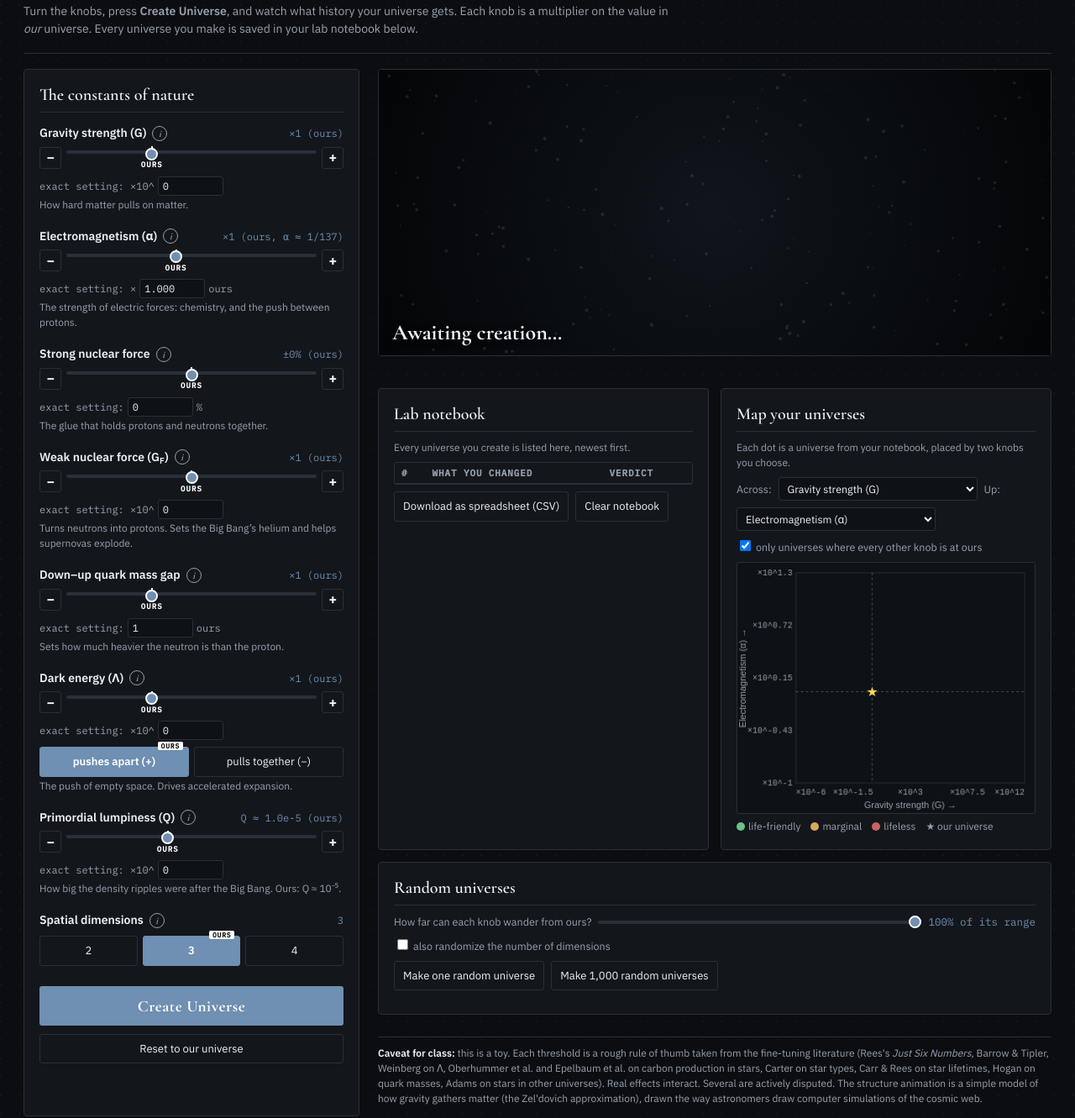
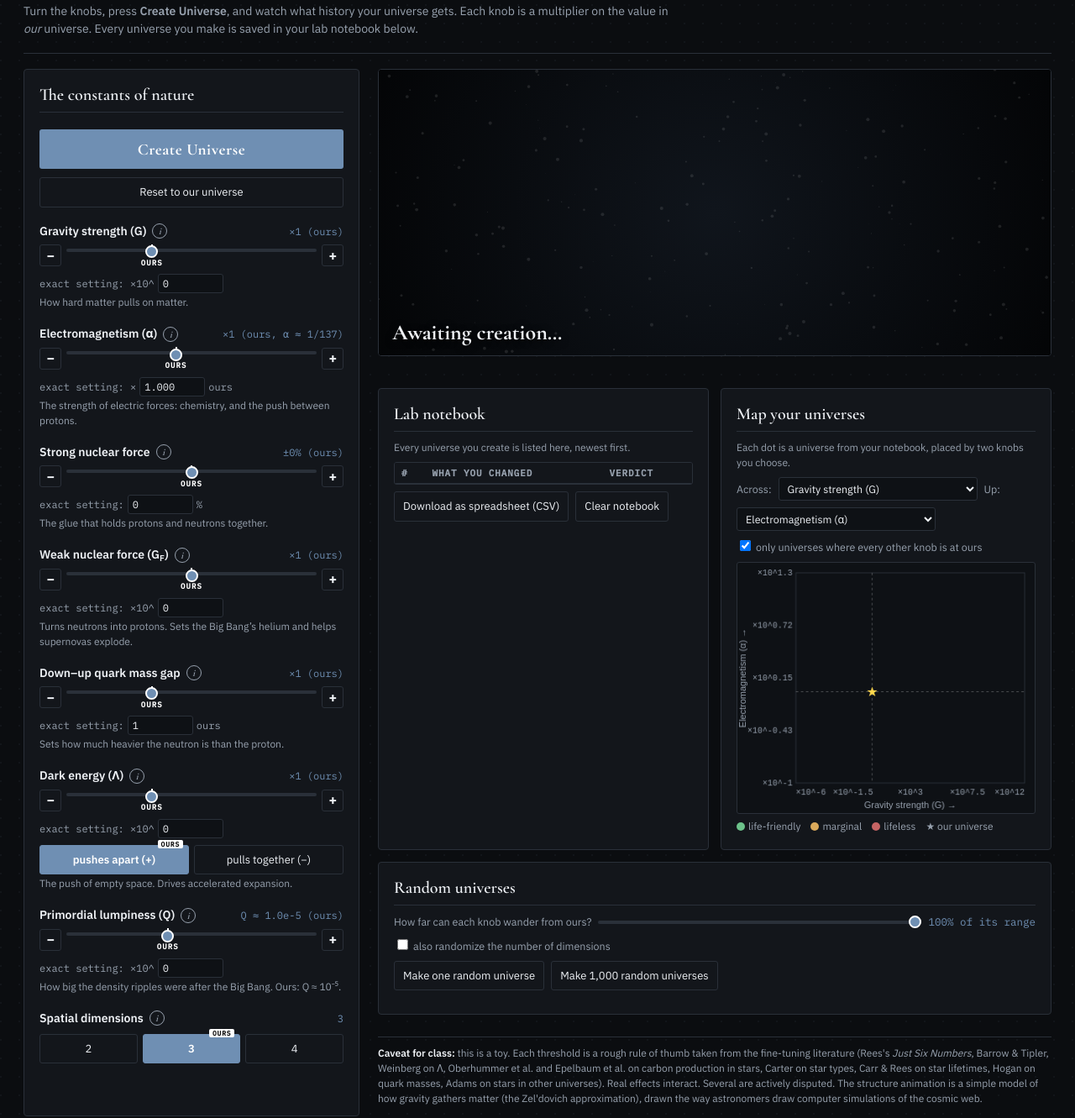
Before and after one commit to alexsobotka/Universe-Tuner, a plain HTML site: page index.html in a window 1280 px wide. Shown: the part 83-1414 px from the top of the page at 84% size. Drawn offline with nearby package versions, Linux system fonts and the light colour scheme.

Commit message:
Add files via upload

```diff
--- a/index.html
+++ b/index.html
@@ -116,6 +116,8 @@
 <div class="wrap">
   <div class="panel">
     <h2>The constants of nature</h2>
+    <button class="create" id="create">Create Universe</button>
+    <div class="presets" style="margin-bottom:18px"><button data-p="ours">Reset to our universe</button></div>
     <div id="knobs"></div>
     <div class="knob">
       <div class="top"><label>Spatial dimensions <button class="info" data-for="dims" aria-label="About spatial dimensions">i</button></label><span class="val" id="dimval">3</span></div>
@@ -128,8 +130,6 @@
         <p><b>If you change it:</b> with more dimensions, forces thin out faster with distance; with fewer, there is less room to build anything complicated. Try it and see what breaks.</p>
       </div>
     </div>
-    <button class="create" id="create">Create Universe</button>
-    <div class="presets"><button data-p="ours">Reset to our universe</button></div>
   </div>
 
   <div class="right">
```
